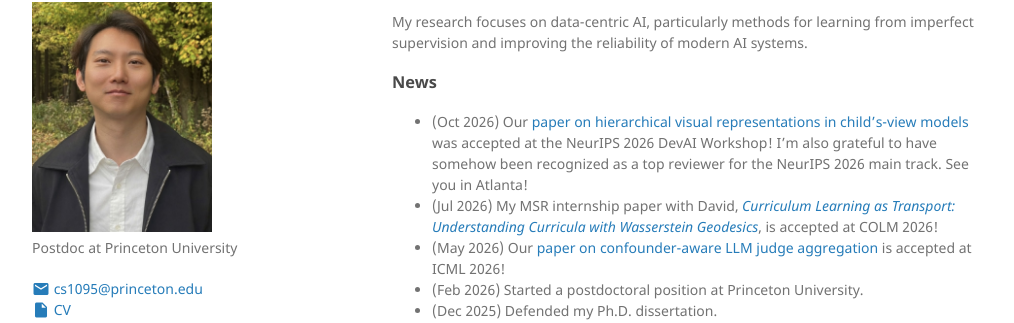
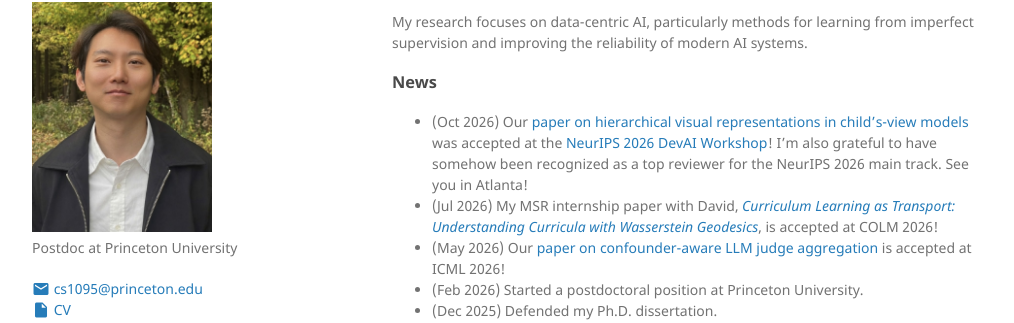
Before and after one commit to ch-shin/ch-shin.github.io, a Jekyll site: the page built from index.md, in a window 1280 px wide and 900 px high. Shown: the part 172-495 px from the top of the window, without its empty margins (128-1142 px from the left). Built offline with Jekyll 4.4.1, drawn with Linux system fonts in a browser that asks for light colours; part of the change alters nothing that is shown.

```diff
--- a/index.md
+++ b/index.md
@@ -6,7 +6,7 @@ I am a postdoctoral researcher in the Department of Computer Science at Princeto
 My research focuses on data-centric AI, particularly methods for learning from imperfect supervision and improving the reliability of modern AI systems.
 
 ### News
-* (Oct 2026) Our [paper on hierarchical visual representations in child's-view models](https://openreview.net/pdf?id=yLhdtjekXg) was accepted at the NeurIPS 2026 DevAI Workshop! I’m also grateful to have somehow been recognized as a top reviewer for the NeurIPS 2026 main track. See you in Atlanta!
+* (Oct 2026) Our [paper on hierarchical visual representations in child's-view models](https://openreview.net/pdf?id=yLhdtjekXg) was accepted at the [NeurIPS 2026 DevAI Workshop](https://sites.google.com/view/devai-workshop-2026/)! I’m also grateful to have somehow been recognized as a top reviewer for the NeurIPS 2026 main track. See you in Atlanta!
 * (Jul 2026) My MSR internship paper with David, [*Curriculum Learning as Transport: Understanding Curricula with Wasserstein Geodesics*](https://openreview.net/pdf?id=ZTvbmNBcBW), is accepted at COLM 2026!
 * (May 2026) Our [paper on confounder-aware LLM judge aggregation](https://openreview.net/pdf?id=3WPDFjZ1UT) is accepted at ICML 2026!
 * (Feb 2026) Started a postdoctoral position at Princeton University.
```
